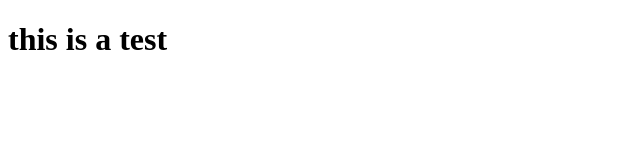
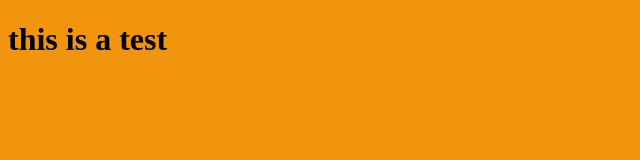
Before and after one commit to ImNotJoku/Portfolio, a plain HTML site: page index.html in a window 1280 px wide. Shown: the whole page, without its empty margins (0-640 px from the left). Drawn offline with Linux system fonts and the light colour scheme.

Commit message:
Fixed background color

```diff
--- a/index.html
+++ b/index.html
@@ -6,7 +6,7 @@
     <meta http-equiv="X-UA-Compatible" content="ie=edge">
     <title>Test Porfolio Site.</title>
 </head>
-<body style="backround-color: rgb(240, 149, 13)">
+<body style="background-color: rgb(240, 149, 13)">
     <h1>this is a test</h1>
 </body>
 <foot>
```
